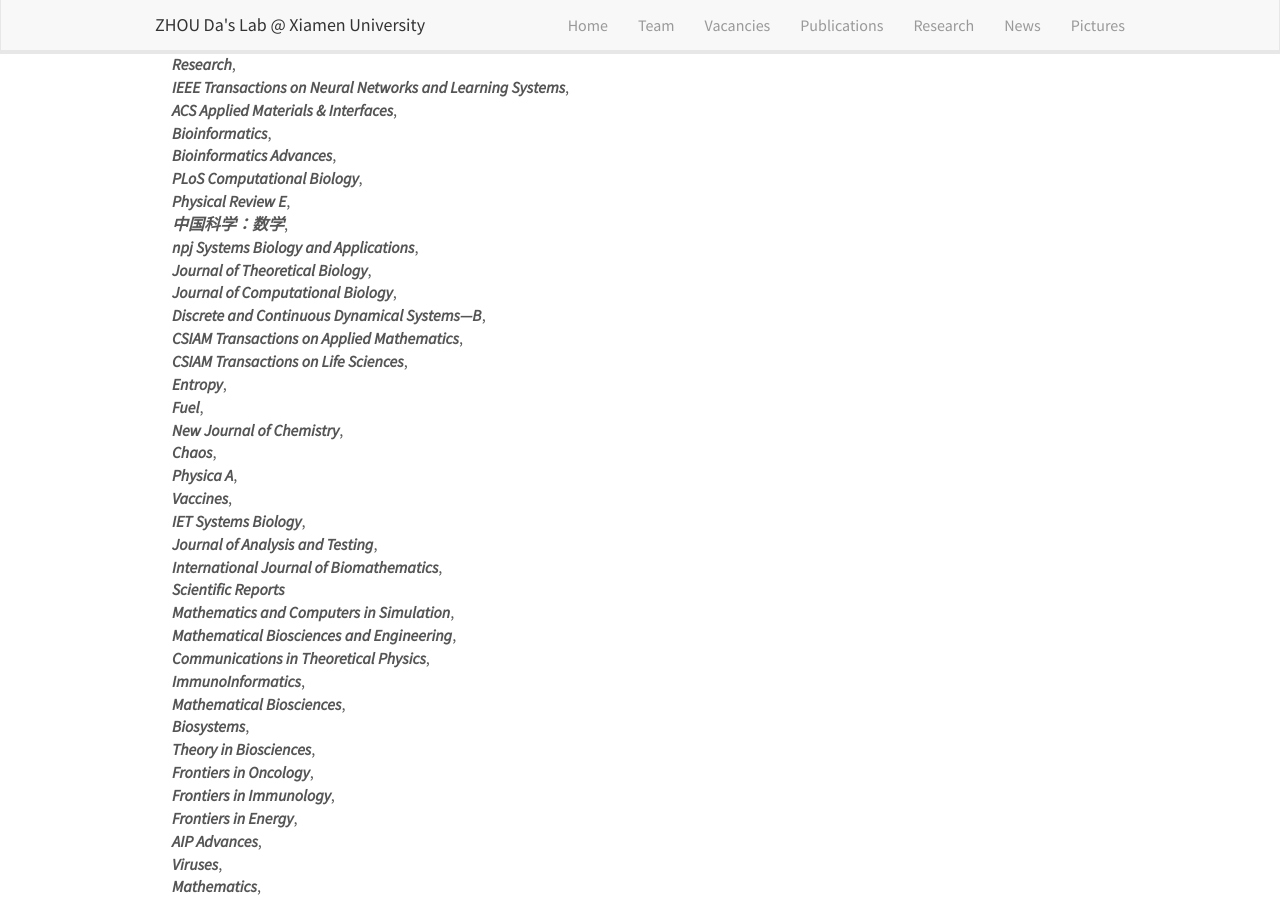
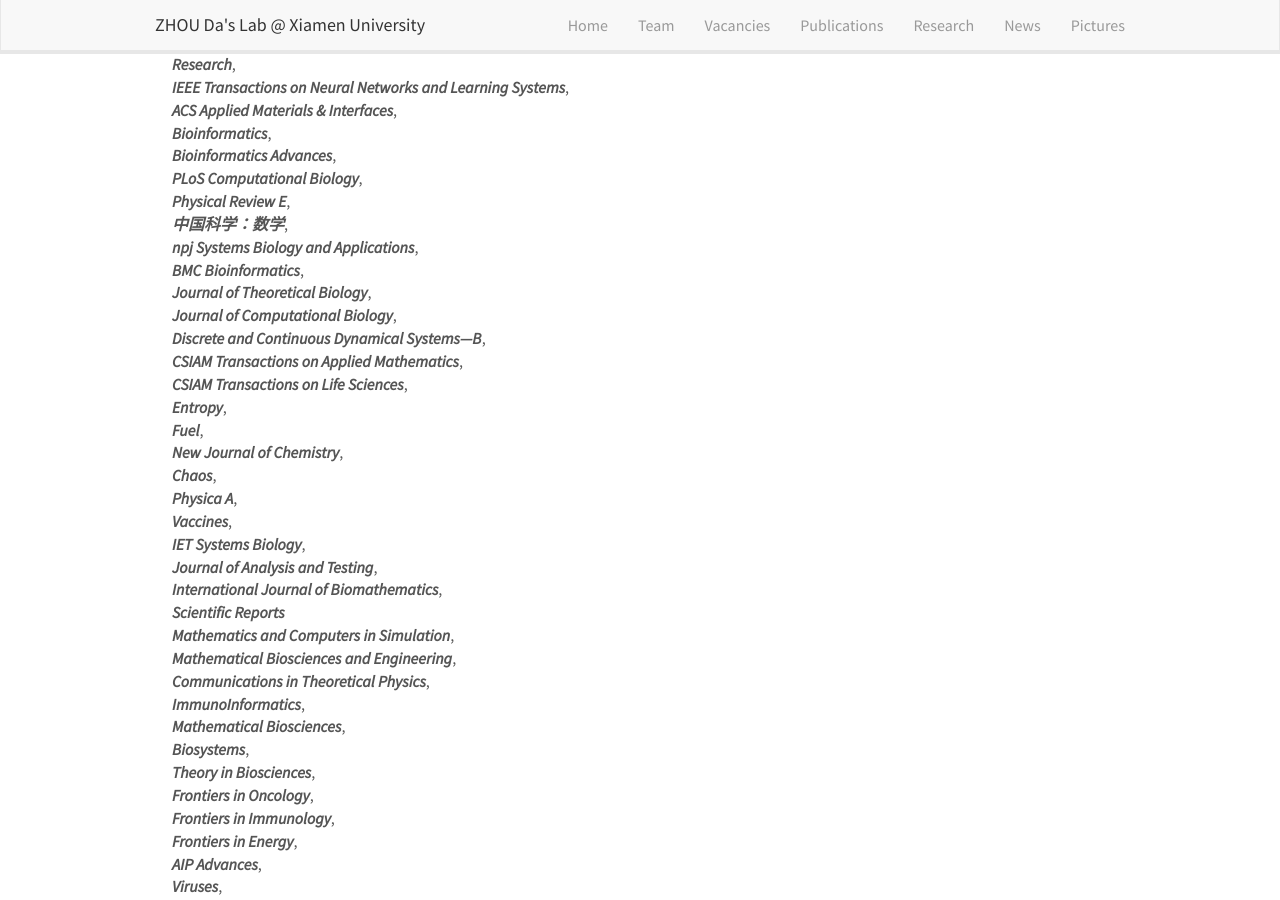
Before and after one commit to ZhouDaLab/zhoudalab.github.io, a Jekyll site: the page built from _pages/home.md, in a window 1280 px wide and 900 px high, scrolled down 2358 px. Built offline with Jekyll 4.4.1, drawn with Linux system fonts in a browser that asks for light colours; nearby versions of some CDN libraries.

Commit message:
Update home.md

```diff
--- a/_pages/home.md
+++ b/_pages/home.md
@@ -94,6 +94,7 @@ Email：zhouda@xmu.edu.cn
 &emsp;***Physical Review E***,
 &emsp;***中国科学：数学***,
 &emsp;***npj Systems Biology and Applications***,
+&emsp;***BMC Bioinformatics***,
 &emsp;***Journal of Theoretical Biology***,
 &emsp;***Journal of Computational Biology***,
 &emsp;***Discrete and Continuous Dynamical Systems—B***,
```
